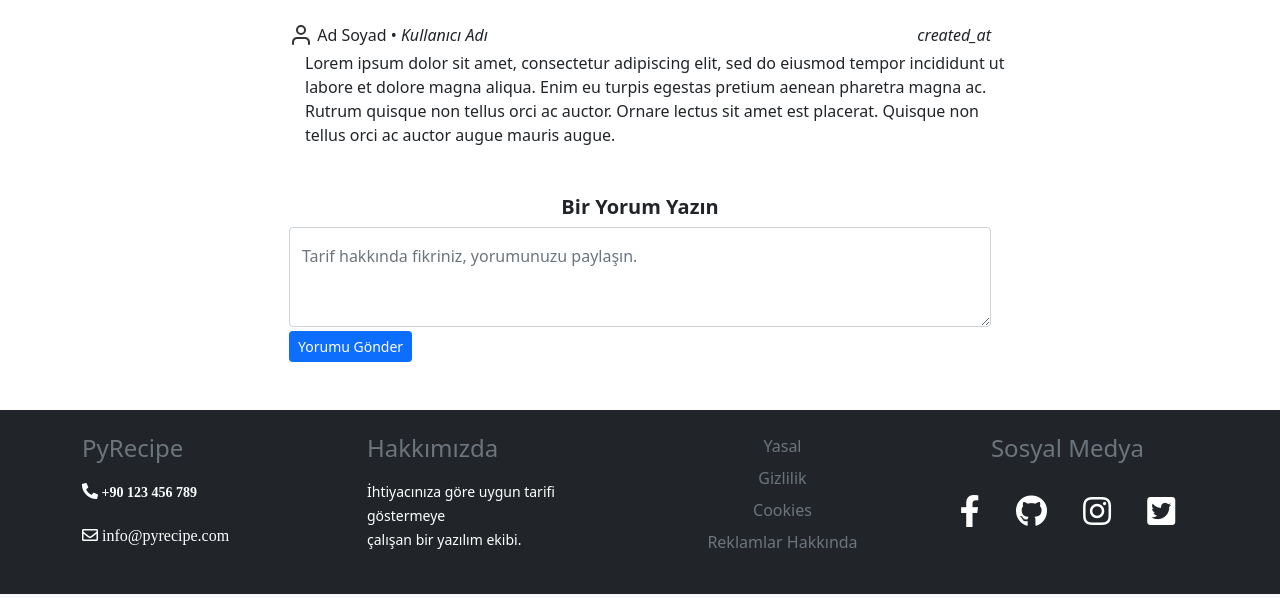
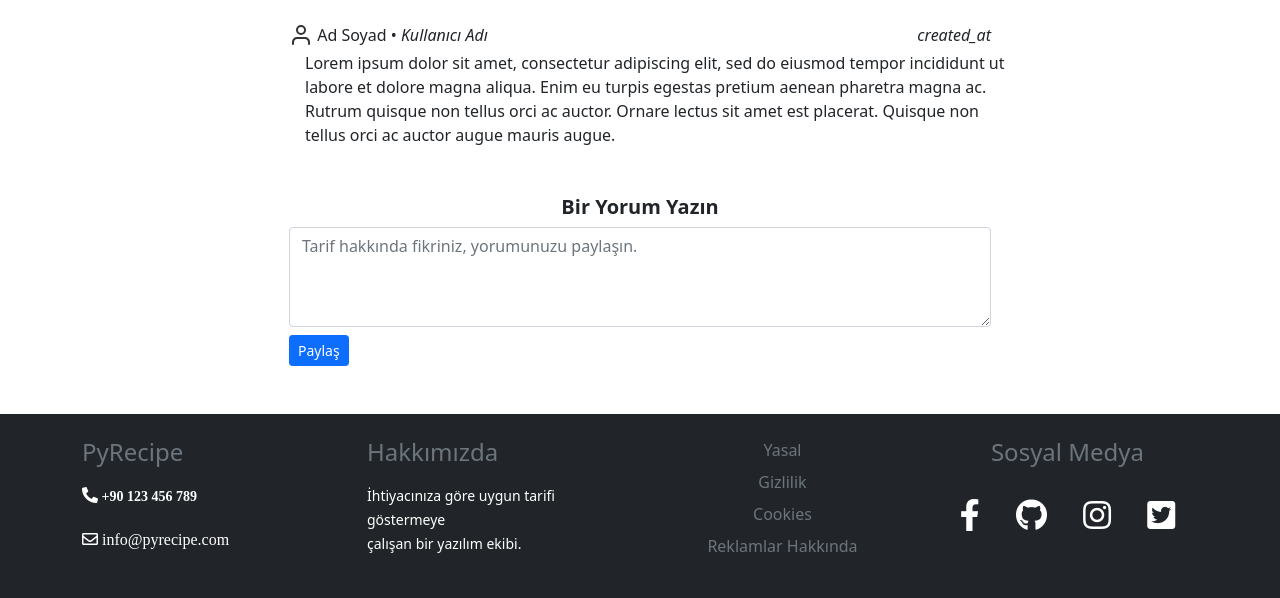
Before and after one commit to PyRecipe/PyRecipe, a Django app: a page that uses templates/recipe.html in a window 1280 px wide. Shown: the part 1713-2311 px from the top of the page. Run offline with Django 3.2, Linux system fonts and the light colour scheme; tables that the repository leaves empty hold one stand-in row (values such as "Sample post"); grey boxes marked "Sample" are stand-in pictures; some libraries are stand-ins or nearby versions.

Commit message:
Comment adding function created

```diff
--- a/app/admin.py
+++ b/app/admin.py
@@ -1,5 +1,6 @@
 from django.contrib import admin
 
-from .models import Recipe, User
+from .models import Recipe, Comment
 
 admin.site.register(Recipe)
+admin.site.register(Comment)
--- /dev/null
+++ b/app/forms.py
@@ -0,0 +1,5 @@
+from django import forms
+
+class CommentForm(forms.Form):
+  recipe_id = forms.CharField(max_length=100)
+  comment = forms.CharField(widget=forms.Textarea)
--- a/app/views.py
+++ b/app/views.py
@@ -1,6 +1,9 @@
+from django.http import HttpResponseRedirect
 from django.shortcuts import render, redirect
 
-from .models import Recipe
+from .forms import CommentForm
+
+from .models import Recipe, Comment
 
 # homepage
 def index(request):
@@ -42,6 +45,17 @@ def my_recipes(request):
 def recipe(request, slug):
     try:
         recipe = Recipe.objects.get(slug=slug)
-        return render(request, 'recipe.html', {'recipe': recipe})
+        if request.method == 'POST':
+            form = CommentForm(request.POST)
+            if form.is_valid():
+                # after auth user id should be dynamicly pasted
+                Comment.objects.create(
+                  recipe_id = form.cleaned_data['recipe_id'],
+                  user_id = 1,
+                  comment = form.cleaned_data['comment']
+                )
+        else:
+            form = CommentForm()
+        return render(request, 'recipe.html', {'recipe': recipe, 'form': form})
     except Recipe.DoesNotExist:
         return redirect('/')
--- a/templates/recipe.html
+++ b/templates/recipe.html
@@ -122,23 +122,25 @@
             <!-- /comments -->
 
             <!-- form-comment -->
-            <div class="mt-5 w-75 text-center mx-auto">
+            <form name="form" action="/tarif/{{ recipe.slug }}/" method="POST" class="mt-5 w-75 text-center mx-auto">
                 <h5 class="fw-bold">Bir Yorum Yazın</h5>
-
-                <!-- form-textarea -->
-                <div class="form-floating">
-                    <textarea type="text" style="height: 100px" class="form-control" placeholder="Tarif hakkında fikriniz, yorumunuzu paylaşın."></textarea>
-                    <label class="text-muted">Tarif hakkında fikriniz, yorumunuzu paylaşın.</label>
+                <!-- Error message improvements required -->
+                {% if form.errors %}
+                    {% for field in form %}
+                        {% for error in field.errors %}
+                          <div class="alert alert-danger">
+                            {{ error|escape }}
+                          </div>
+                        {% endfor %}
+                    {% endfor %}
+                {% endif %}
+                {% csrf_token %}
+                <input name="recipe_id" type="hidden" value="{{ recipe.pk }}" />
+                <div class="form-group">
+                    <textarea name="comment" type="text" style="height: 100px" class="form-control" placeholder="Tarif hakkında fikriniz, yorumunuzu paylaşın."></textarea>
                 </div>
-                <!-- /form-textarea -->
-
-                <!-- form-button -->
-                <div class="text-start mt-1">
-                    <button type="button" class="btn btn-primary btn-sm">Yorumu Gönder</button>
-                </div>
-                <!-- /form-button -->
-
-            </div>
+                <button type="submit" class="d-block mt-2 btn btn-primary btn-sm">Paylaş</button>
+            </form>
             <!-- /form-comment -->
 
         </div>
```
Also changed, not shown: app/tests/test_views.py (+28 -2 lines).
